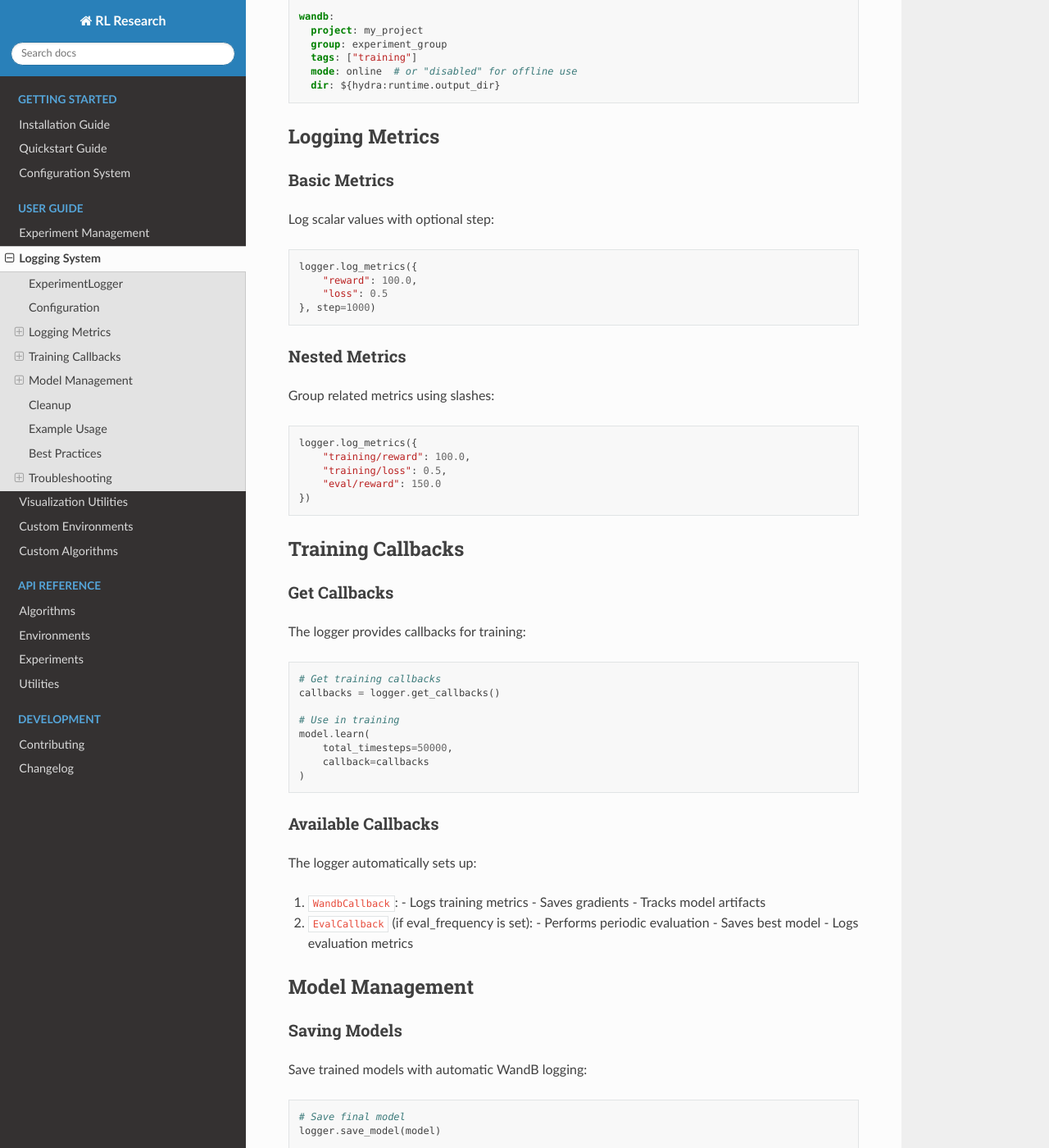
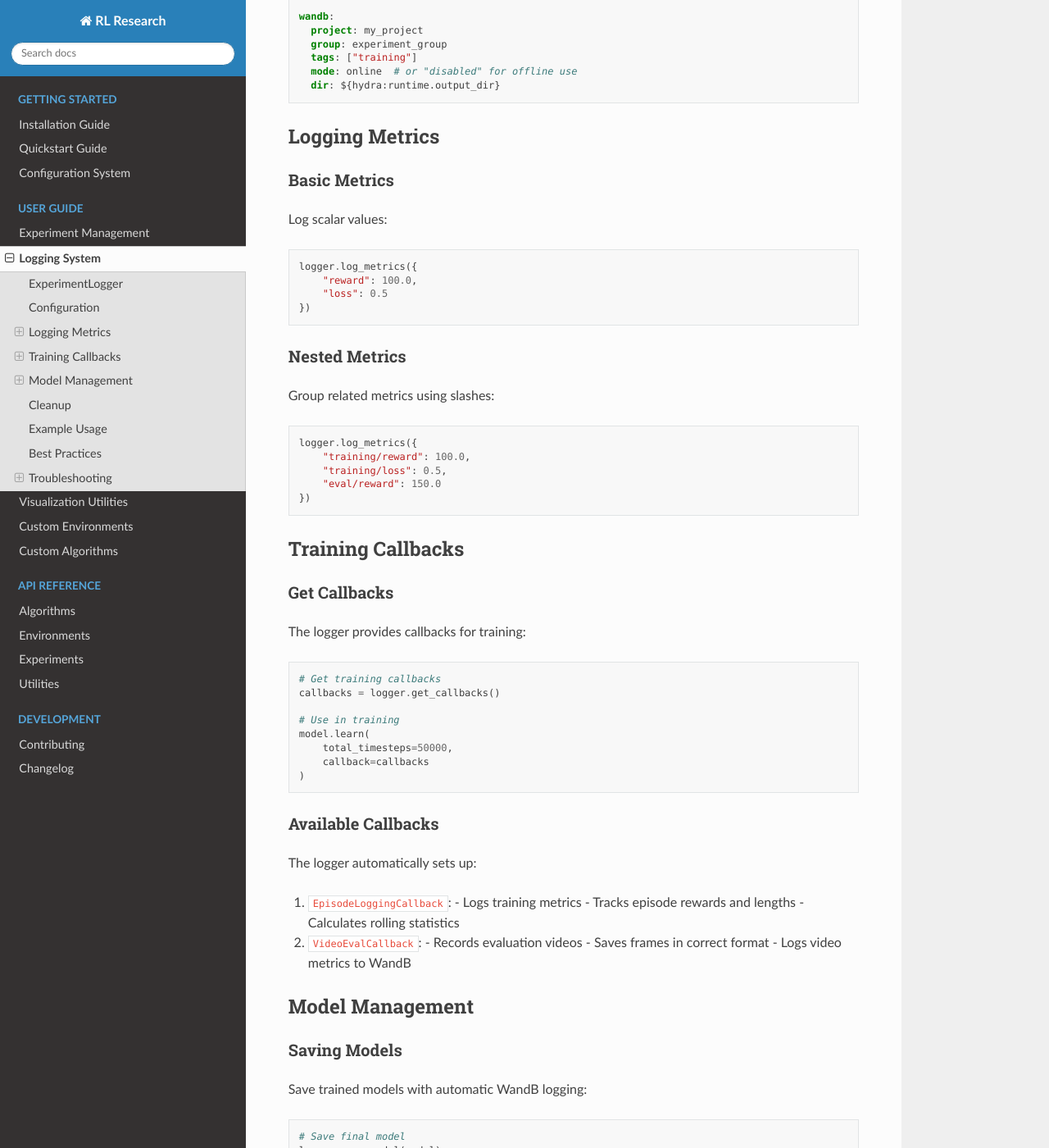
Before and after one commit to Fittiboy/rl-research, a Sphinx documentation site: the page built from docs/source/guides/logging.rst, in a window 1280 px wide and 1400 px high, scrolled down 560 px. Shown: the whole window at 82% size. Built offline with Sphinx 7.4.7 and the Read the Docs theme 3.1.0, drawn with Linux system fonts in a browser that asks for light colours; some of the changed text lies outside the part shown.

Commit message:
Update documentation to match implementation
- Update changelog with recent optimizations\n- Fix logging guide to reflect current API\n- Update docs README with build instructions

```diff
--- a/docs/source/guides/logging.rst
+++ b/docs/source/guides/logging.rst
@@ -35,14 +35,14 @@ Logging Metrics
 Basic Metrics
 ~~~~~~~~~~~
 
-Log scalar values with optional step:
+Log scalar values:
 
 .. code-block:: python
 
    logger.log_metrics({
        "reward": 100.0,
        "loss": 0.5
-   }, step=1000)
+   })
 
 Nested Metrics
 ~~~~~~~~~~~~
@@ -81,15 +81,15 @@ Available Callbacks
 
 The logger automatically sets up:
 
-1. ``WandbCallback``:
+1. ``EpisodeLoggingCallback``:
    - Logs training metrics
-   - Saves gradients
-   - Tracks model artifacts
+   - Tracks episode rewards and lengths
+   - Calculates rolling statistics
 
-2. ``EvalCallback`` (if eval_frequency is set):
-   - Performs periodic evaluation
-   - Saves best model
-   - Logs evaluation metrics
+2. ``VideoEvalCallback``:
+   - Records evaluation videos
+   - Saves frames in correct format
+   - Logs video metrics to WandB
 
 Model Management
 -------------
@@ -137,13 +140,19 @@ Complete example of logger usage:
        "wandb": {
            "project": "my_project",
            "group": "experiment_1",
-           "tags": ["training"]
+           "tags": ["training"],
+           "mode": "online"
        },
        "experiment": {
            "eval_frequency": 1000
        },
        "env": {
-           "id": "CartPole-v1"
+           "id": "CartPole-v1",
+           "params": {}
+       },
+       "video": {
+           "fps": 30,
+           "num_episodes": 2
        }
    })
 
@@ -159,8 +168,10 @@ Complete example of logger usage:
            callback=logger.get_callbacks()
        )
 
-       # Save final model
+       # Save final model and get score
        logger.save_model(model)
+       final_score = logger.get_final_score()
+       print(f"Final evaluation score: {final_score}")
 
    finally:
        # Cleanup
@@ -178,7 +189,7 @@ Best Practices
 2. **Metric Logging**
    - Use consistent naming conventions
    - Group related metrics
-   - Include step numbers when relevant
+   - Keep metrics organized by category
 
 3. **Resource Management**
    - Clean up logger with finish()
```
Also changed, not shown: other parts of docs/source/guides/logging.rst (+3 -0 lines), docs/source/changelog.rst (+8 -0 lines), docs/README.md.
